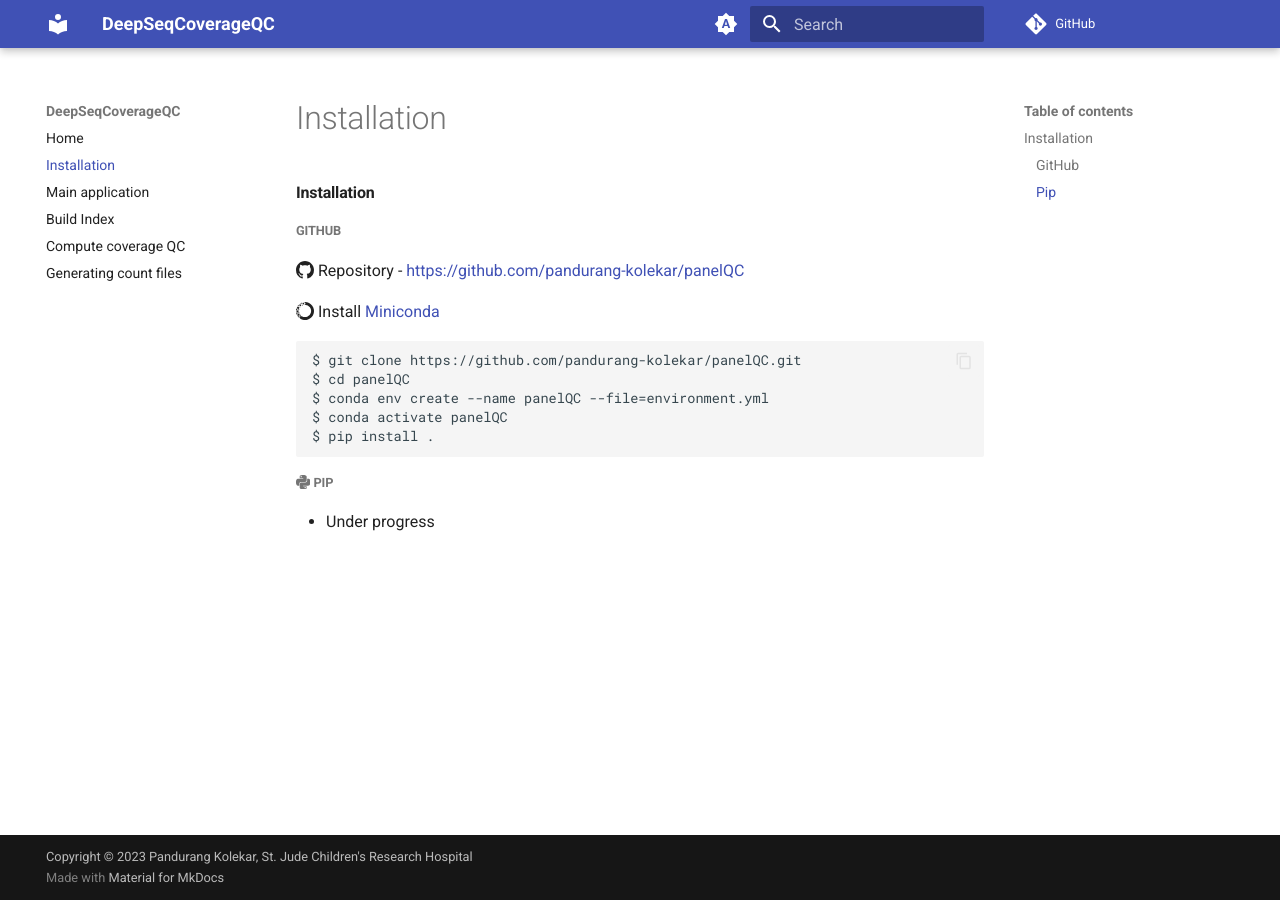
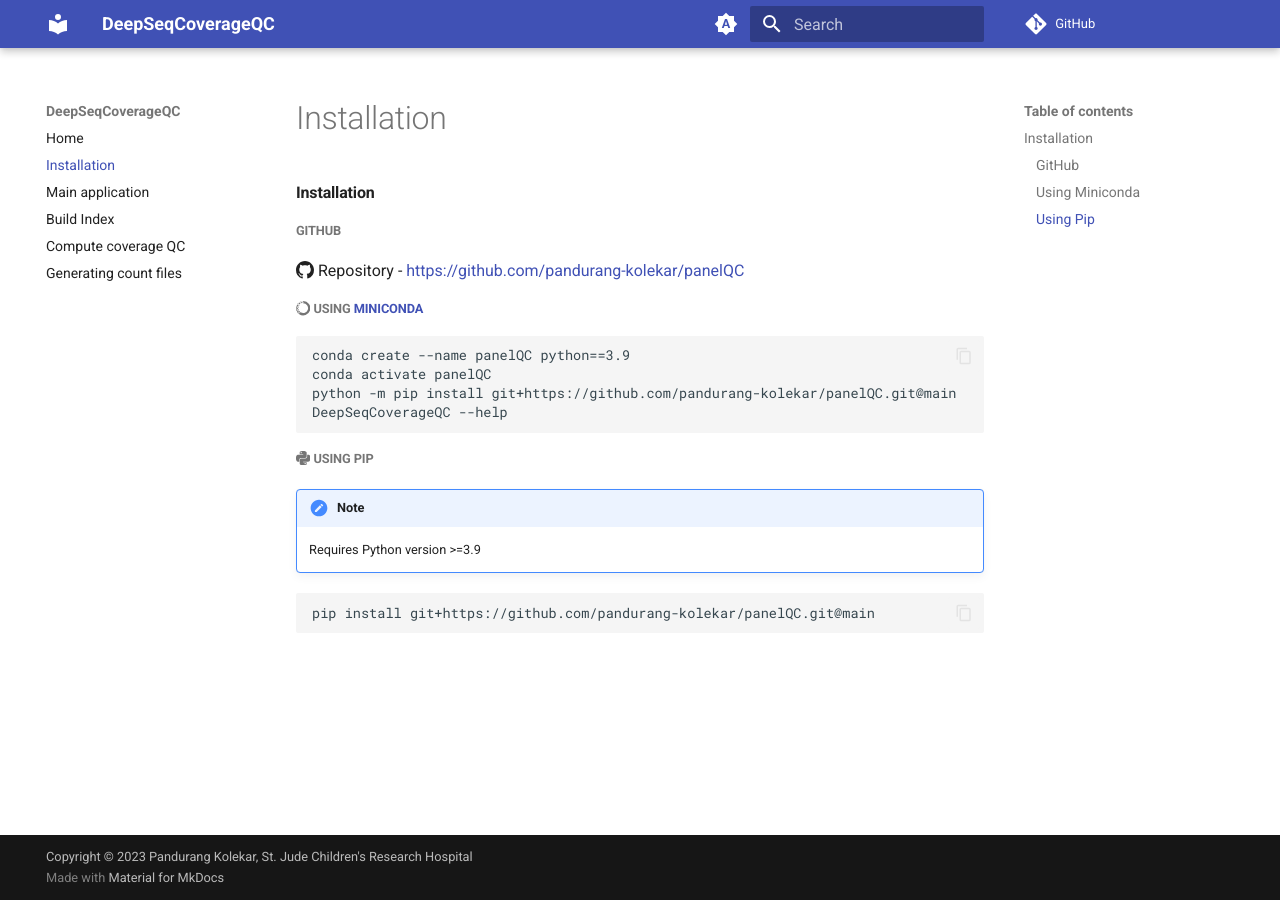
Before and after one commit to pandurang-kolekar/DeepSeqCoverageQC, an MkDocs documentation site: the page built from docs/install.md, in a window 1280 px wide. Built offline with MkDocs 1.6.1 and Material for MkDocs 9.7.7, drawn with Linux system fonts in a browser that asks for light colours; comment, search, counter and statistics services are not loaded.

Commit message:
Installation instructions

````diff
--- a/docs/install.md
+++ b/docs/install.md
@@ -4,17 +4,20 @@
 
 :octicons-mark-github-16: Repository - [https://github.com/pandurang-kolekar/panelQC](https://github.com/pandurang-kolekar/panelQC)
 
-:simple-anaconda: Install [Miniconda](https://docs.conda.io/en/latest/miniconda.html)
+## :simple-anaconda: Using [Miniconda](https://docs.conda.io/en/latest/miniconda.html)
 
 
 ```
-$ git clone https://github.com/pandurang-kolekar/panelQC.git
-$ cd panelQC
-$ conda env create --name panelQC --file=environment.yml
-$ conda activate panelQC
-$ pip install .
+conda create --name panelQC python==3.9
+conda activate panelQC
+python -m pip install git+https://github.com/pandurang-kolekar/panelQC.git@main
+DeepSeqCoverageQC --help
 ```
 
-## :simple-python: Pip
+## :simple-python: Using Pip
+!!! Note
+    Requires Python version >=3.9
 
-- Under progress
+```
+pip install git+https://github.com/pandurang-kolekar/panelQC.git@main
+```
````
